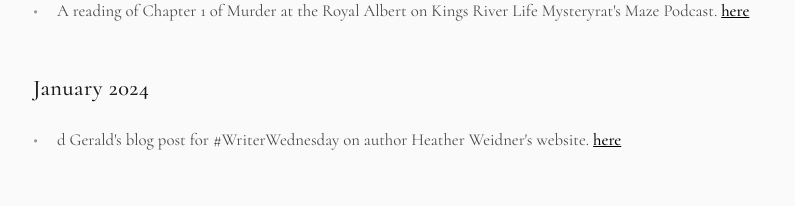
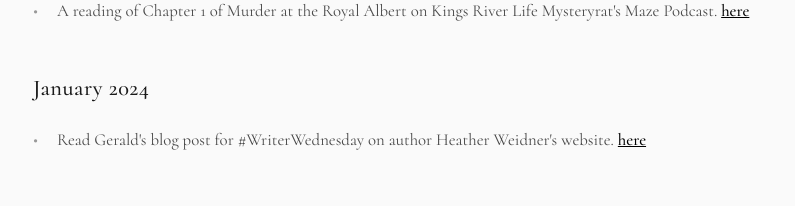
Before and after one commit to konstantinstanmeyer/gerald-elias-new, a Next.js app: page /media-features in a window 1280 px wide. Shown: the part 840-1046 px from the top of the page, without its empty margins (237-1032 px from the left). Built offline with nearby package versions, Linux system fonts and the light colour scheme.

Commit message:
media features typo fix

```diff
--- a/app/media-features/page.js
+++ b/app/media-features/page.js
@@ -28,7 +28,7 @@ export default function MediaFeatures() {
                 </p>
                 <h3>January 2024</h3>
                 <p>
-                    d Gerald's blog post for #WriterWednesday on author Heather Weidner's website.&nbsp;
+                    Read Gerald's blog post for #WriterWednesday on author Heather Weidner's website.&nbsp;
                     <a
                         target="_blank"
                         rel="noopener noreferrer"
```
